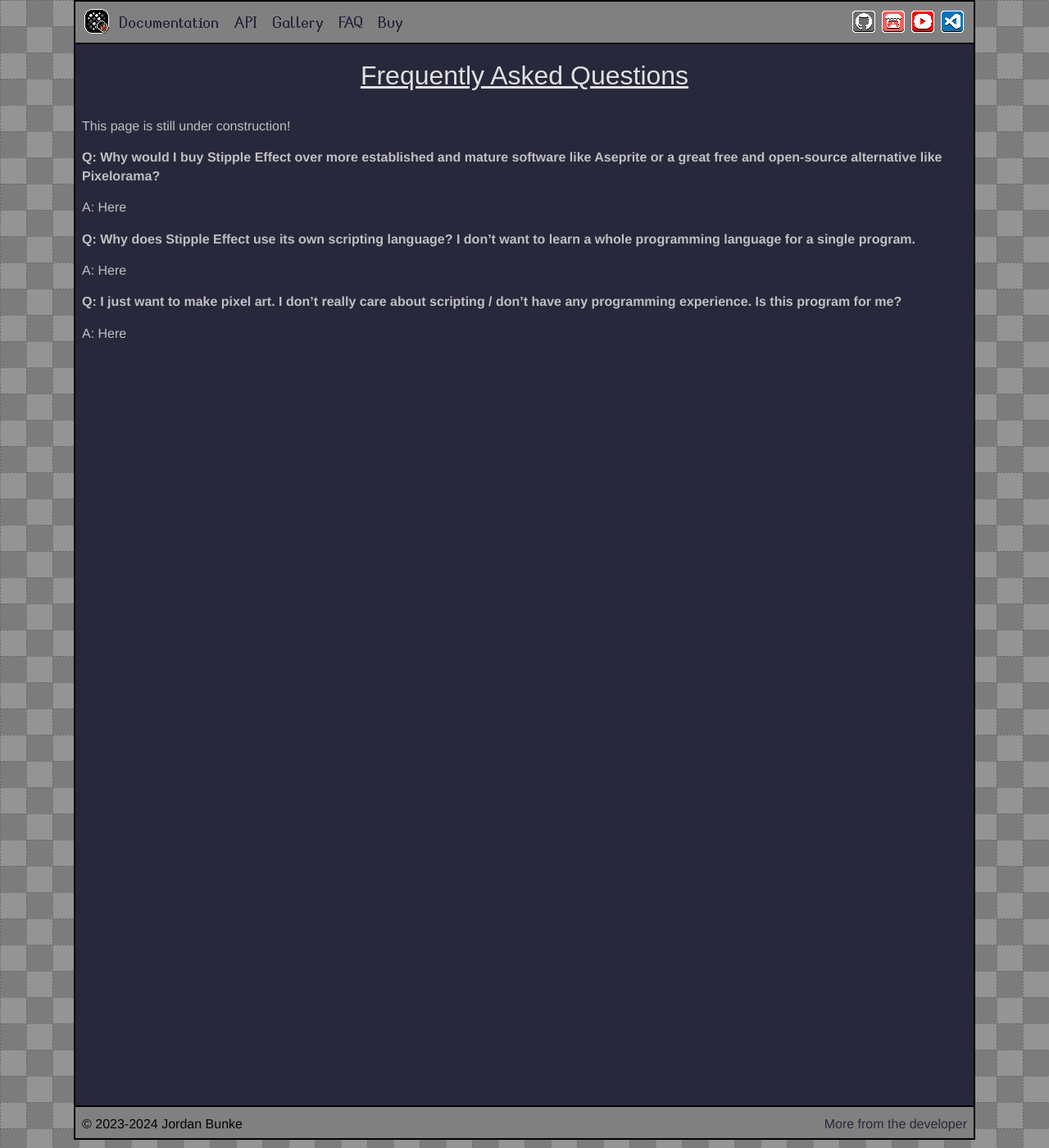
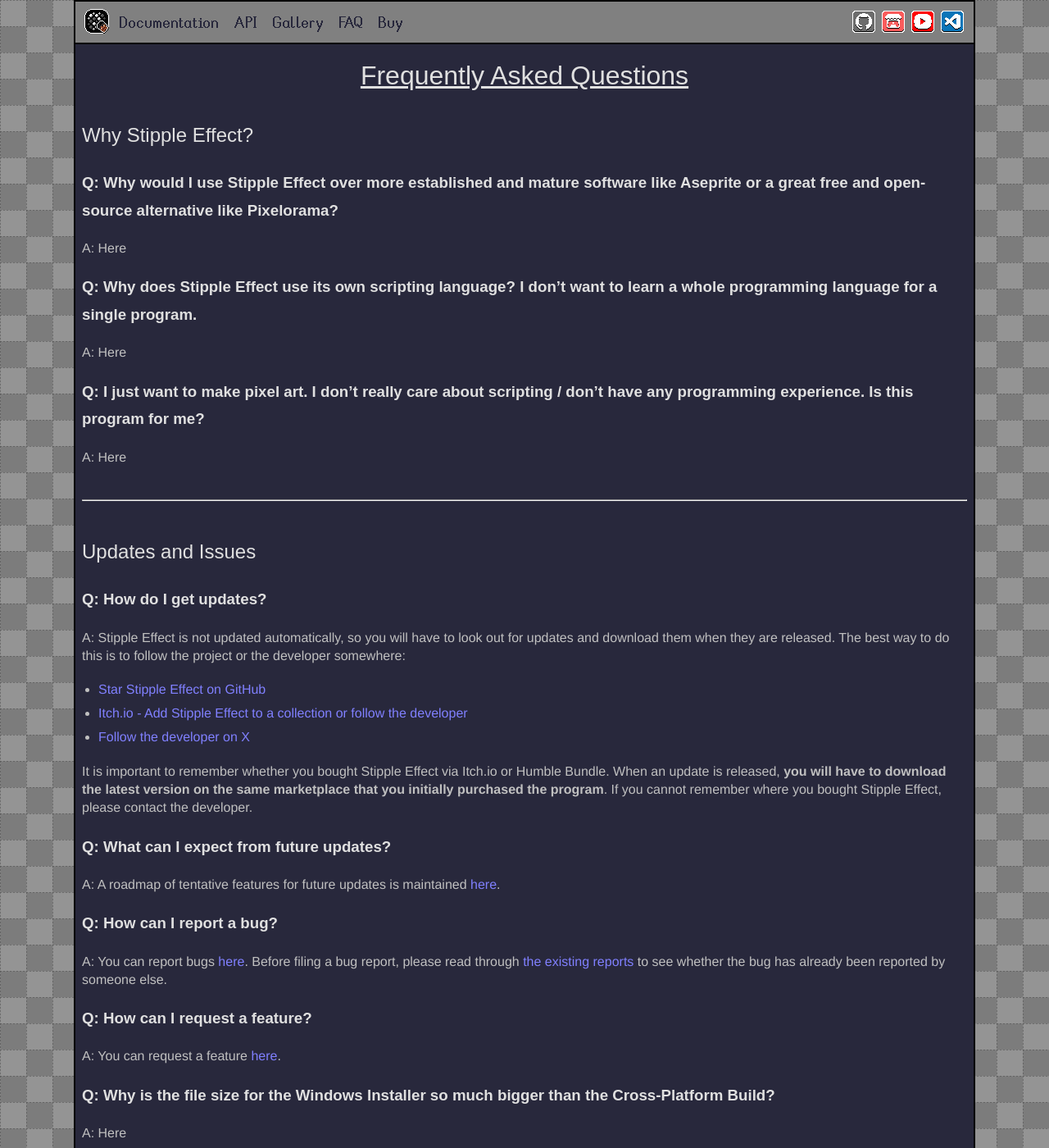
Before and after one commit to stipple-effect/stipple-effect.github.io, a Jekyll site: the page built from faq.md, in a window 1280 px wide and 1400 px high. Shown: the whole window at 82% size. Built offline with Jekyll 4.4.1, drawn with Linux system fonts in a browser that asks for light colours; some web fonts are replaced; our own code applies the rules of GitHub Pages for plain Markdown files.

```diff
--- a/_sass/colors.scss
+++ b/_sass/colors.scss
@@ -4,6 +4,8 @@ $bg-veil: #a8a8a8;
 $heading-text: #e0e0e0;
 $body-text: #c0c0c0;
 
+$button-color: #6464ff;
+
 $link-text: #8080ff;
 $link-text-hovered: #f19f1c;
 
--- a/assets/css/layout.scss
+++ b/assets/css/layout.scss
@@ -58,3 +58,25 @@
     flex: 50%;
     margin: 20px;
 }
+
+.download-button {
+    text-align: center;
+    margin-bottom: 40px;
+
+    a {
+        font-family: $plain-text-font;
+        font-weight: bold;
+        text-decoration: none;
+
+        background-color: $button-color;
+        color: $heading-text;
+
+        padding: 15px;
+        padding-bottom: 13px;
+        border-radius: 5px;
+
+        &:hover {
+            color: $link-text-hovered;
+        }
+    }
+}
--- a/assets/css/style.scss
+++ b/assets/css/style.scss
@@ -195,7 +195,10 @@ main {
 
     p:has(img:first-child:last-child) {
         text-align: center;
-        // TODO - stop from overflowing
+
+        img {
+            max-width: 100%;
+        }
     }
 }
 
--- a/assets/js/logic.js
+++ b/assets/js/logic.js
@@ -4,8 +4,8 @@ window.onload = () => {
 
 function parseDeltascript() {
     const dsTypes = new Set([
-        "int", "bool", "float", "char", "string",
-        "color", "image", "project", "layer", "palette"
+        "int", "bool", "float", "char", "string", "color", "image",
+        "project", "layer", "palette", "script", "save_config"
     ]);
 
     document.querySelectorAll(".nx").forEach(codeWord => {
--- a/faq.md
+++ b/faq.md
@@ -1,20 +1,51 @@
 ---
 title: Stipple Effect - FAQ
 ---
+
 # Frequently Asked Questions
 
 <!-- TODO -->
 
-This page is still under construction!
+## Why Stipple Effect?
 
-**Q: Why would I buy Stipple Effect over more established and mature software like Aseprite or a great free and open-source alternative like Pixelorama?**
+### **Q: Why would I use Stipple Effect over more established and mature software like Aseprite or a great free and open-source alternative like Pixelorama?**
 
 A: Here
 
-**Q: Why does Stipple Effect use its own scripting language? I don't want to learn a whole programming language for a single program.**
+### **Q: Why does Stipple Effect use its own scripting language? I don't want to learn a whole programming language for a single program.**
 
 A: Here
 
-**Q: I just want to make pixel art. I don't really care about scripting / don't have any programming experience. Is this program for me?**
+### **Q: I just want to make pixel art. I don't really care about scripting / don't have any programming experience. Is this program for me?**
 
 A: Here
+
+---
+
+## Updates and Issues
+
+### **Q: How do I get updates?**
+
+A: Stipple Effect is not updated automatically, so you will have to look out for updates and download them when they are released. The best way to do this is to follow the project or the developer somewhere:
+
+* [Star Stipple Effect on GitHub](https://github.com/jbunke/stipple-effect)
+* [Itch.io - Add Stipple Effect to a collection or follow the developer](https://flinkerflitzer.itch.io/stipple-effect)
+* [Follow the developer on X](https://x.com/flinkerflitzer)
+
+It is important to remember whether you bought Stipple Effect via Itch.io or Humble Bundle. When an update is released, **you will have to download the latest version on the same marketplace that you initially purchased the program**. If you cannot remember where you bought Stipple Effect, please contact the developer.
+
+### **Q: What can I expect from future updates?**
+
+A: A roadmap of tentative features for future updates is maintained [here](https://github.com/jbunke/stipple-effect/blob/master/roadmap.md).
+
+### **Q: How can I report a bug?**
+
+A: You can report bugs [here](https://github.com/jbunke/stipple-effect/issues/new/choose). Before filing a bug report, please read through [the existing reports](https://github.com/jbunke/stipple-effect/issues?q=is%3Aissue+label%3Abug+is%3Aopen) to see whether the bug has already been reported by someone else.
+
+### **Q: How can I request a feature?**
+
+A: You can request a feature [here](https://github.com/jbunke/stipple-effect/issues/new/choose).
+
+### **Q: Why is the file size for the Windows Installer so much bigger than the Cross-Platform Build?**
+
+A: Here
```
Also changed, not shown: buy.md (+1 -0 lines), demo.md (added, +23 -0 lines), index.md (+0 -13 lines).
